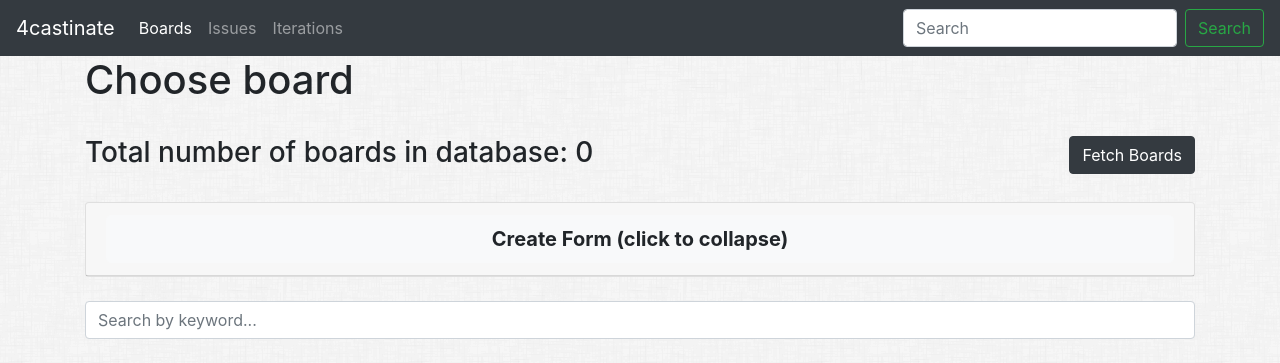
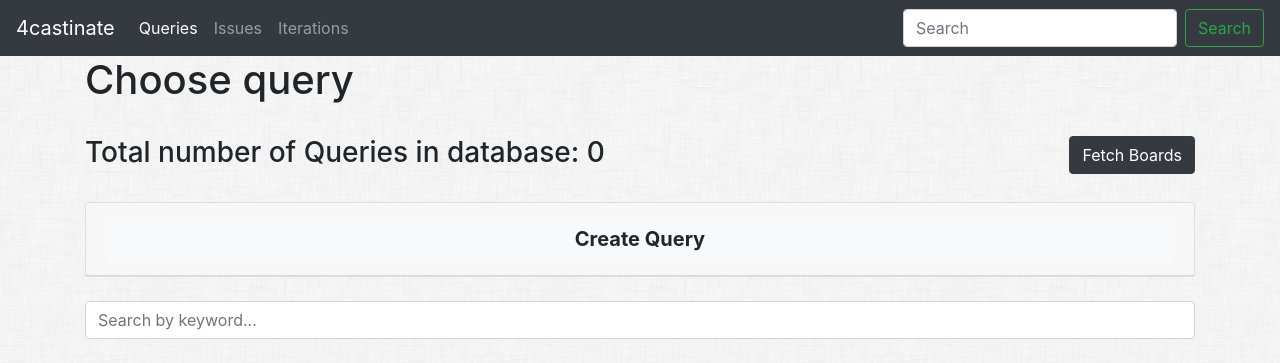
Before and after one commit to msm416/4castinate, a Django app: page /forecast/ in a window 1280 px wide. Shown: the top 363 px of the page. Run offline with Django 3.2, Linux system fonts and the light colour scheme; data that the repository does not hold is empty; some libraries are stand-ins or nearby versions.

Commit message:
Proper creation of new forms.

```diff
--- a/forecast/models.py
+++ b/forecast/models.py
@@ -40,6 +40,7 @@ class Issue(models.Model):
 class Query(models.Model):
     name = models.CharField(max_length=200)
     data_sources = models.CharField(max_length=200, default='Jira')
+    creation_date = models.DateTimeField(default=timezone.now)
 
     def __str__(self):
         return self.name
--- a/forecast/templates/base.html
+++ b/forecast/templates/base.html
@@ -47,7 +47,7 @@
     <div class="collapse navbar-collapse" id="navbarSupportedContent">
         <ul class="navbar-nav mr-auto">
             <li class="nav-item {% if nbar == 'index' %} active {% endif %}">
-                <a class="nav-link" href="{% url 'forecast:index' %}">Boards <span class="sr-only">(current)</span></a>
+                <a class="nav-link" href="{% url 'forecast:index' %}">Queries <span class="sr-only">(current)</span></a>
             </li>
             <li class="nav-item {% if nbar == 'issues' %} active {% endif %}">
                 <a class="nav-link" href="{% url 'forecast:issues' %}">Issues</a>
--- a/forecast/templates/forecast/index.html
+++ b/forecast/templates/forecast/index.html
@@ -3,11 +3,11 @@
 
 {% block body %}
 
-    <h1>Choose board </h1>
+    <h1>Choose query </h1>
     <br>
     <div class="row">
         <div class="col-md-auto">
-            <h3>Total number of boards in database: {{latest_board_list.count}}</h3>
+            <h3>Total number of Queries in database: {{query_list.count}}</h3>
         </div>
         <div class="col"></div>
         <div class="col-md-auto">
@@ -27,7 +27,7 @@
                 <h5 class="mb-0">
                     <button class="btn btn-light btn-lg btn-block" data-toggle="collapse"
                             data-target="#collapseOne" aria-expanded="true" aria-controls="collapseOne">
-                        <b> Create Form (click to collapse)</b>
+                        <b> Create Query </b>
                     </button>
                 </h5>
             </div>
@@ -133,7 +133,7 @@
         </tr>
         </thead>
         <tbody id="myTable">
-        {% for query in latest_query_list %}
+        {% for query in query_list %}
         <tr>
             <td>
                 <form action="{% url 'forecast:detail' query.id %}" method="post">
--- a/forecast/urls.py
+++ b/forecast/urls.py
@@ -18,7 +18,7 @@ urlpatterns = [
     # ex: /forecast/5/results/2
     path('<int:board_id>/estimate/', views.estimate, name='estimate'),
     # ex: /forecast/5/estimate/
-    path('<int:query_id>/create-form/', views.create_form, name='create_form'),
+    path('<int:query_id>/update-form/', views.update_form, name='update_form'),
     # ex: /forecast/5/create-form/
     path('<int:board_id>/create-query-from-data/', views.create_query_from_data, name='create_query_from_data'),
     # ex: /forecast/5/create_query_from_data/
--- a/forecast/views.py
+++ b/forecast/views.py
@@ -18,13 +18,9 @@ from django.views.decorators.http import require_POST
 
 
 def index(request):
-    latest_board_list = Board.objects\
-                             .filter(creation_date__lte=timezone.now())\
-                             .order_by('-creation_date')
-    latest_query_list = Query.objects.order_by('name')
+    query_list = Query.objects.order_by('-creation_date')
     msglog_webhook_list = MsgLogWebhook.objects.all()
-    context = {'latest_board_list': latest_board_list,
-               'latest_query_list': latest_query_list,
+    context = {'query_list': query_list,
                'nbar': 'index',
                'msglog_webhook_list': msglog_webhook_list,
                'LONG_TIME_AGO': LONG_TIME_AGO}
@@ -123,7 +119,7 @@ def fetch(request):
     return HttpResponseRedirect(reverse('forecast:index'))
 
 
-def create_form(request, query_id):
+def update_form(request, query_id):
     query = get_object_or_404(Query, pk=query_id)
 
     start_date = datetime.strptime(request.POST['start_date'], "%Y-%m-%d")
@@ -144,9 +140,8 @@ def create_form(request, query_id):
         return detail(request, -1)
     else:
         # TODO: check validity before creation of _filter and other fields
-        Form.objects.all().delete()
-        form = Form(
-            query=query,
+        query.form_set.all().delete()
+        query.form_set.create(
             wip_lower_bound=int(request.POST['wip_lower_bound']),
             wip_upper_bound=int(request.POST['wip_upper_bound']),
             wip_from_data=wip_from_data,
@@ -159,8 +154,6 @@ def create_form(request, query_id):
             split_factor_upper_bound=float(request.POST['split_factor_upper_bound']),
             name=request.POST['name'],
             simulation_count=int(request.POST['simulation_count']))
-
-        form.save()
 
         # Always return an HttpResponseRedirect after successfully dealing
         # with POST data. This prevents data from being posted twice if a
```
Also changed, not shown: forecast/templates/forecast/detail.html (+31 -21 lines), forecast/tests.py (+34 -34 lines).
